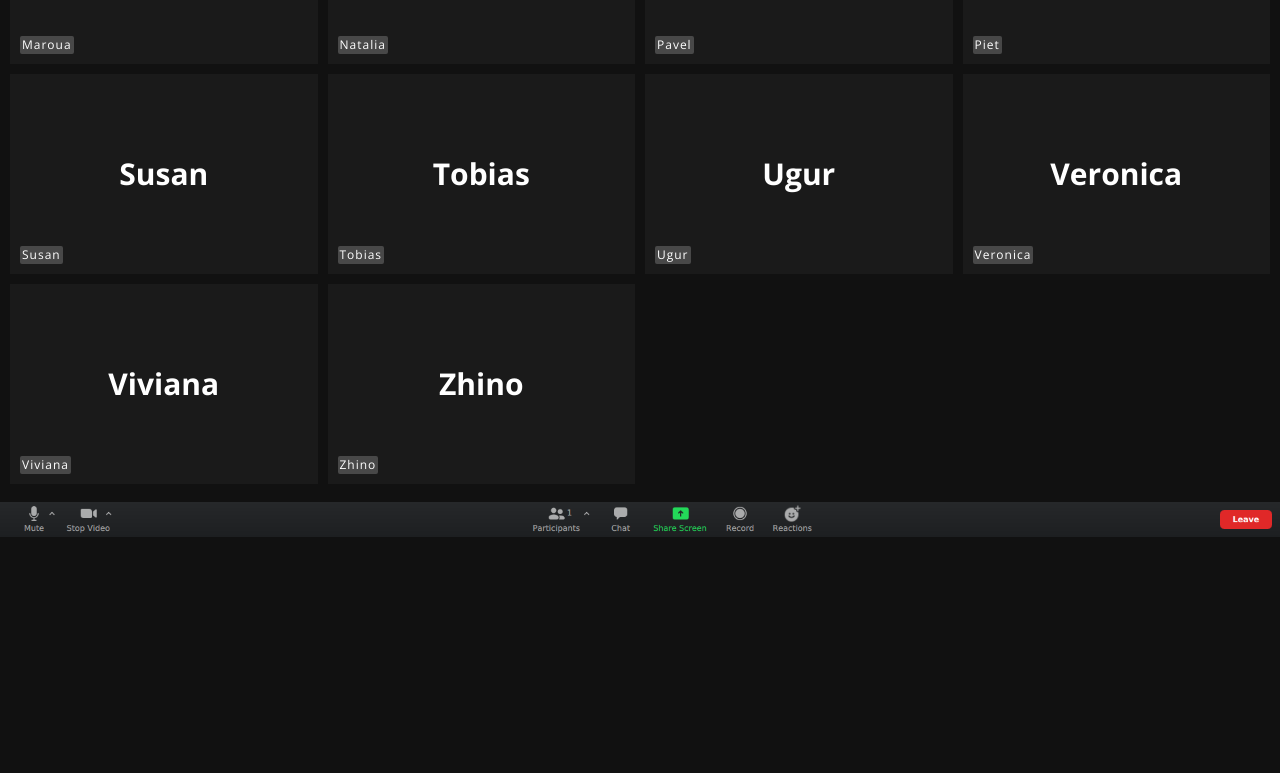
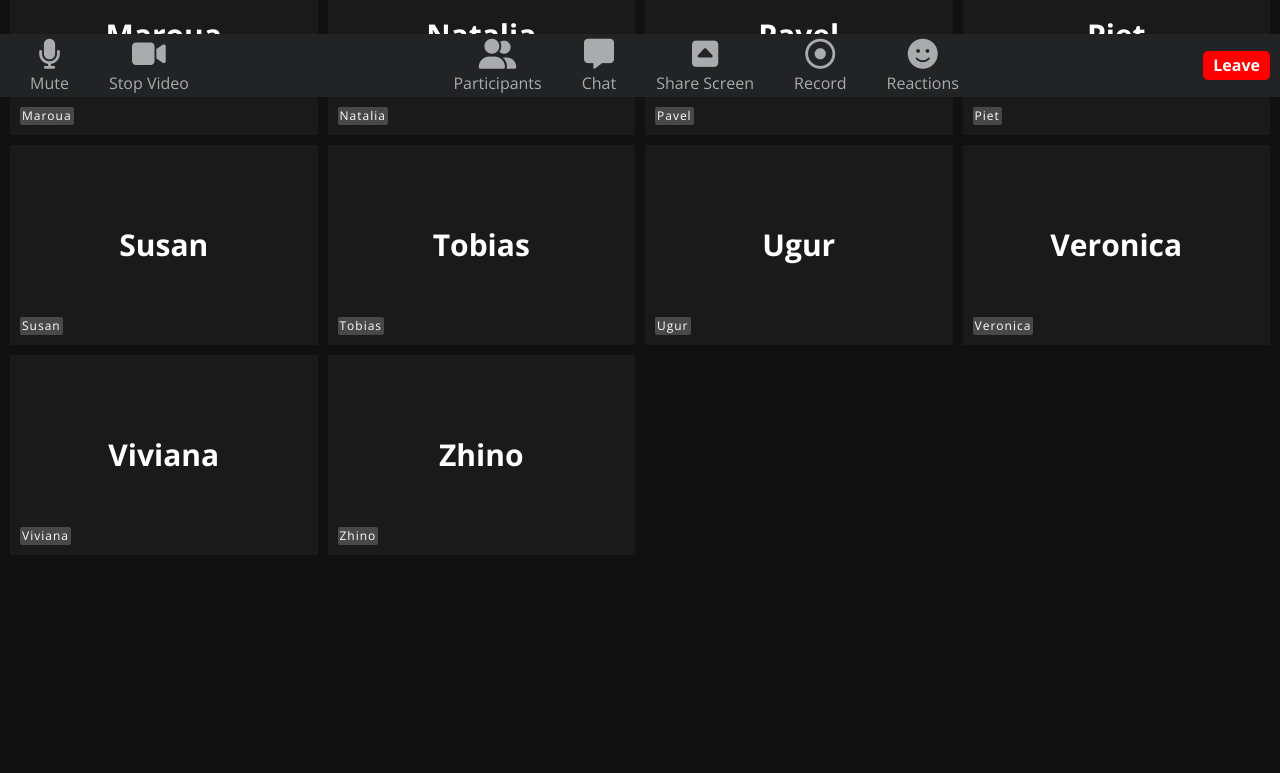
Before and after one commit to kagiso911/yetAnotherTributePage, a plain HTML site: page index.html in a window 1280 px wide. Shown: the part 703-1476 px from the top of the page. Before the commit the page ends 1249 px from the top, so only its background shows below. Drawn offline with nearby package versions, Linux system fonts and the light colour scheme.

Commit message:
zoom bar added

```diff
--- a/index.html
+++ b/index.html
@@ -110,7 +110,40 @@
         <p class="camOn">Zhino</p>
     </div></a>
 </main>
-<footer></footer>
+<footer>
+<!-- zoom bar -->
+    <div class="bar">
+        <i class="fas fa-microphone"></i>
+        <p>Mute</p>
+    </div>
+    <div class="bar">
+        <i class="fas fa-video"></i>
+        <p>Stop Video</p>
+    </div>
+
+    <div class="bar">
+        <i class="fas fa-user-friends"></i>
+        <p>Participants</p>
+    </div>
+    <div class="bar">
+        <i class="fas fa-comment-alt"></i>
+        <p>Chat</p>
+    </div>
+    <div class="bar">
+        <i class="fas fa-caret-square-up"></i>
+        <p>Share Screen</p>
+    </div>
+    <div class="bar">
+        <i class="far fa-dot-circle"></i>
+        <p>Record</p>
+    </div>
+    <div class="bar">
+        <i class="fas fa-smile"></i>
+        <p>Reactions</p>
+    </div>
+
+    <input type="button" value="Leave">
+</footer>
 <script src="cam.js"></script>
 </body>
 </html>
--- a/main.css
+++ b/main.css
@@ -20,6 +20,14 @@ body{
 }
 
 /* HEADER */
+header{
+    position: fixed;
+    top: 0;
+    z-index: 1;
+    width: 100%;
+    background: #111;
+}
+
 h1{
     color: #fff;
     text-align: center;
@@ -29,6 +37,7 @@ h1{
 /* MAIN grid */
 .zoomMeeting{
     padding: 1rem;
+    margin: 26vmin 0;
 
     display: grid;
     gap: 1rem;
@@ -145,7 +154,51 @@ h1{
 
 /* FOOTER */
 footer{
-    height: 5.2rem;
+    position: fixed;
+    bottom: 0;
+
+    /* height: 5vmin; */
     width: 100%;
-    background: url("/images/zoom.png") center / contain no-repeat;
+    padding: 0 1rem;
+    background: #212325;
+
+    display: flex;
+    flex-flow: row wrap;
+    align-items: center;
 }
+
+.bar:nth-of-type(2){
+    margin-right: auto;
+}
+
+.bar{
+    color: #aaabac;
+    padding: .5rem 2rem;
+    transition: all .4s;
+
+    display: flex;
+    flex-flow: column;
+    align-items: center;
+    justify-content: space-evenly;
+}.bar:hover{
+    color: #23d959;
+}
+
+i{
+    font-size: 3rem;
+    margin-bottom: .5rem;
+}
+
+input{
+    margin-left: auto;
+    padding: .5rem 1rem;
+    color: #fff;
+    font-weight: 700;
+    background: #f00;
+    border: 0;
+    border-radius: .5rem;
+    transition: all .5s;
+}input:hover{
+    color: #f00;
+    background: #000;
+}
```
